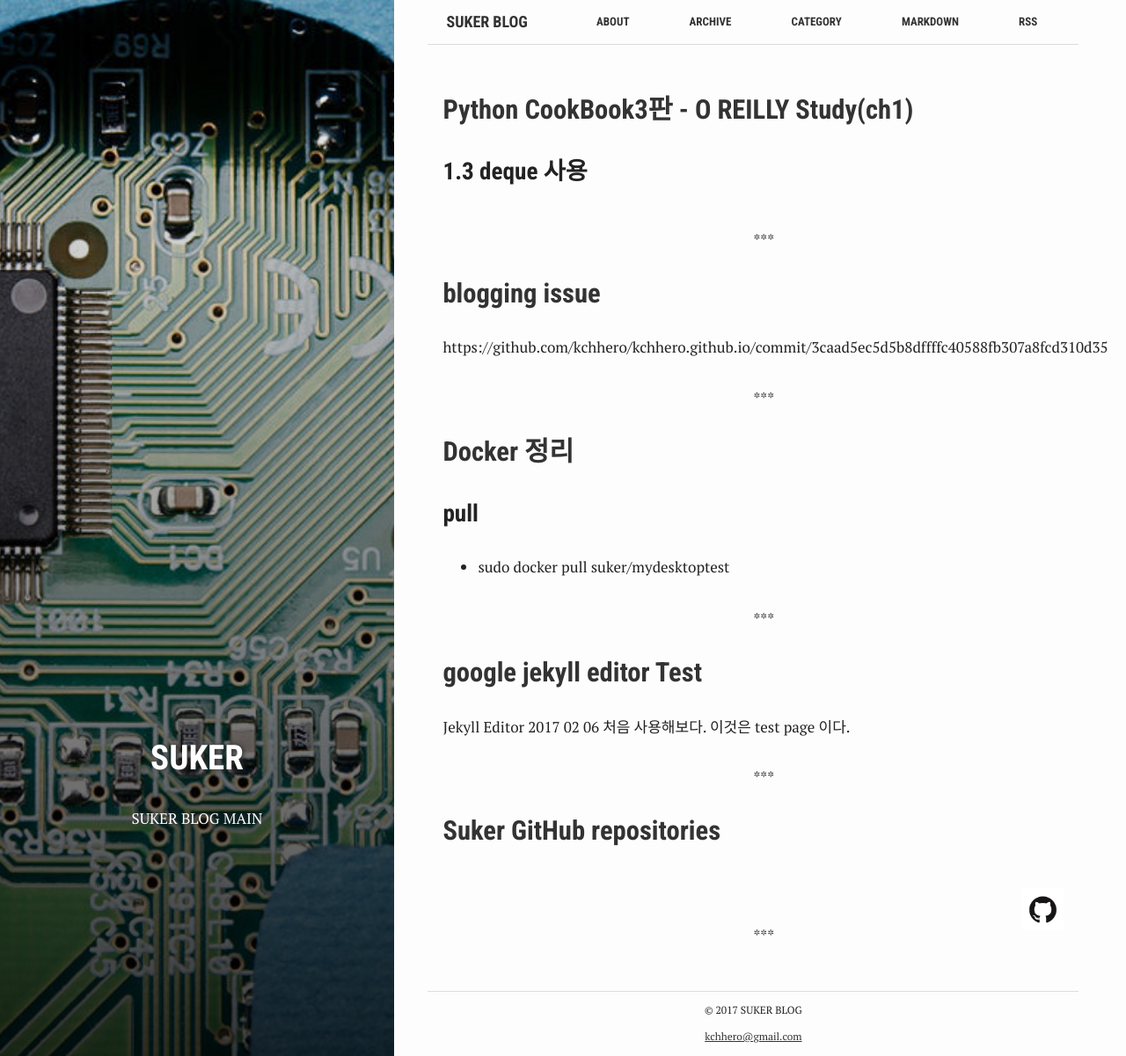
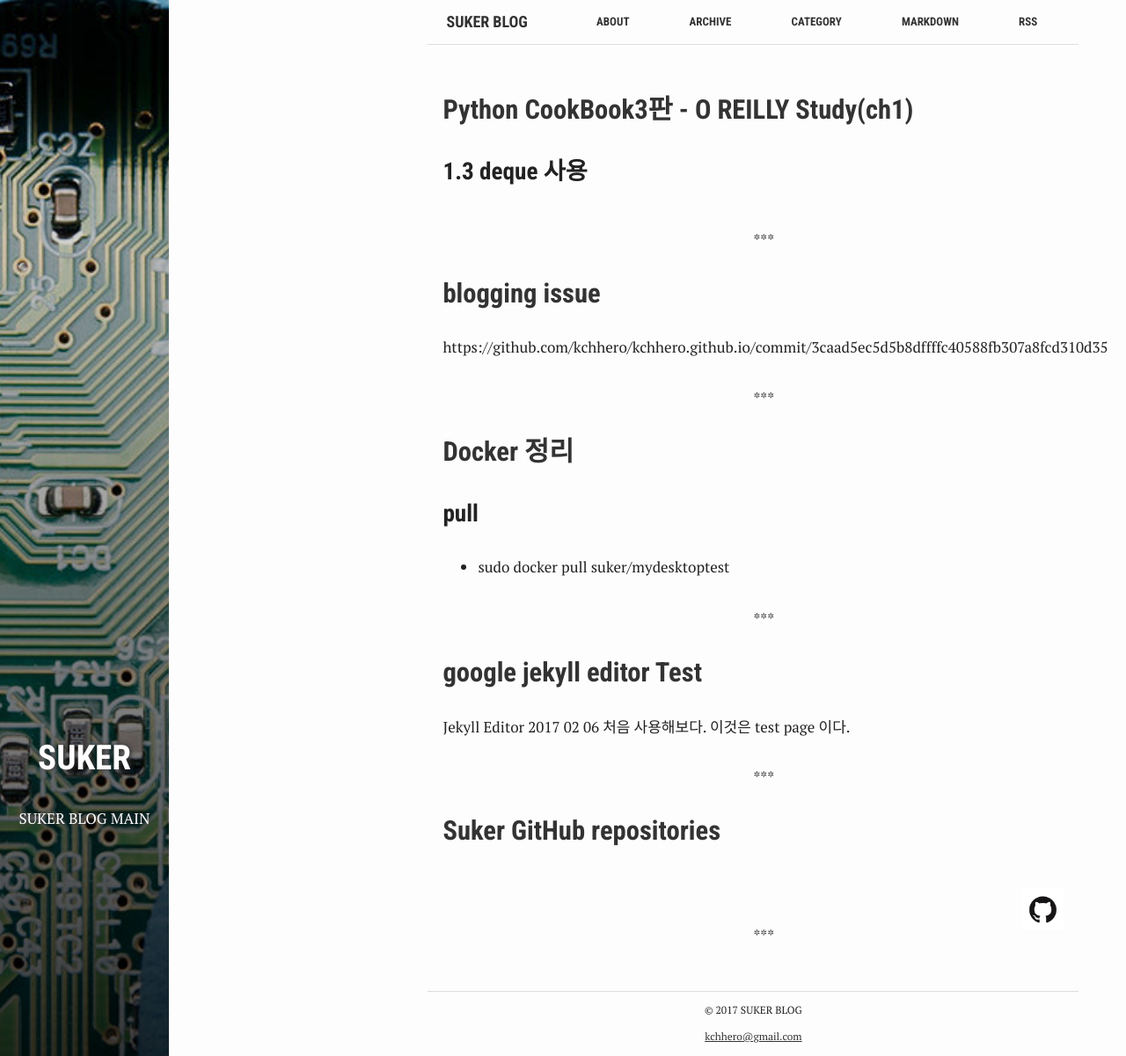
Before and after one commit to kchhero/kchhero.github.io, a Jekyll site: the page built from index.html, in a window 1280 px wide and 1201 px high. Shown: the whole window at 88% size. Built offline with Jekyll 4.4.1, drawn with Linux system fonts in a browser that asks for light colours.

Commit message:
Update _variables.scss

```diff
--- a/assets/_sass/_variables.scss
+++ b/assets/_sass/_variables.scss
@@ -3,7 +3,7 @@ $break-point: 960px;
 $md-break-point: 640px;
 $sm-break-point: 320px;
 
-$aside-width: 35%;
+$aside-width: 15%;
 $content-wrapper-width: 62%;
 $article-max-width: 740px;
 $post-margin-left: 38%;
```
